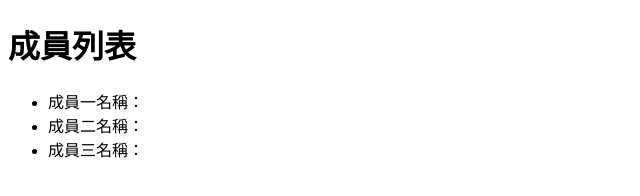
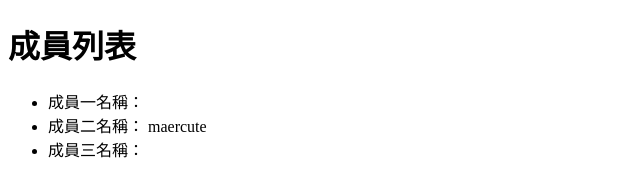
Before and after one commit to cream0804/gitPractice2, a plain HTML site: page index.html in a window 1280 px wide. Shown: the full height of the page, 0-640 px from the left. Drawn offline with Linux system fonts and the light colour scheme.

Commit message:
新增成員B

```diff
--- a/index.html
+++ b/index.html
@@ -9,7 +9,7 @@
     <h1>成員列表</h1>
     <ul>
       <li>成員一名稱：</li>
-      <li>成員二名稱：</li>
+      <li>成員二名稱： maercute</li>
       <li>成員三名稱：</li>
     </ul>
   </body>
```
